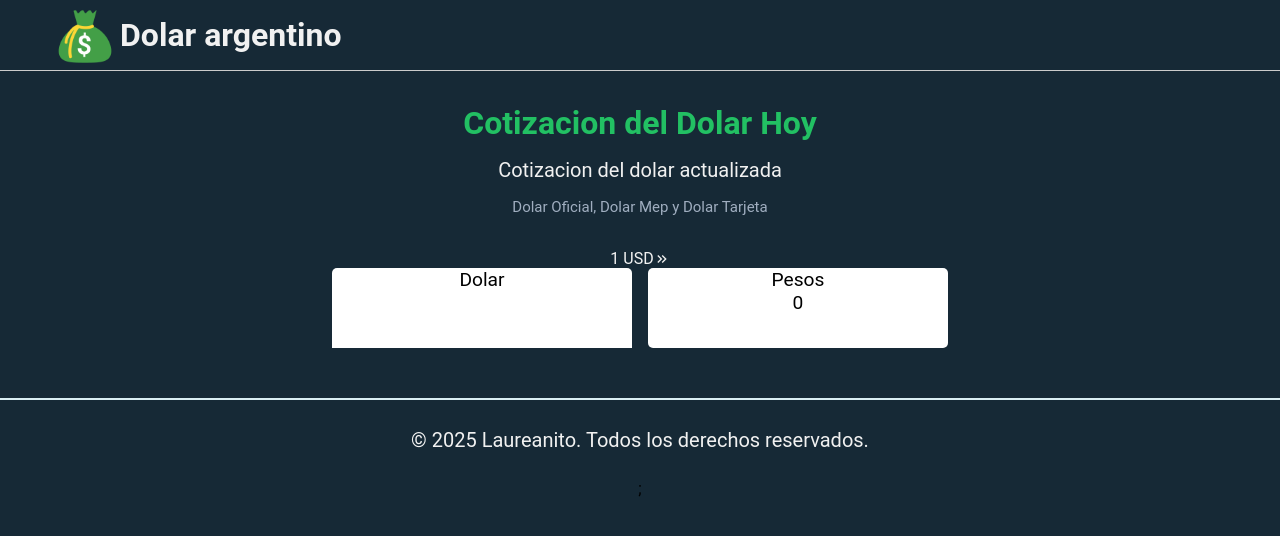
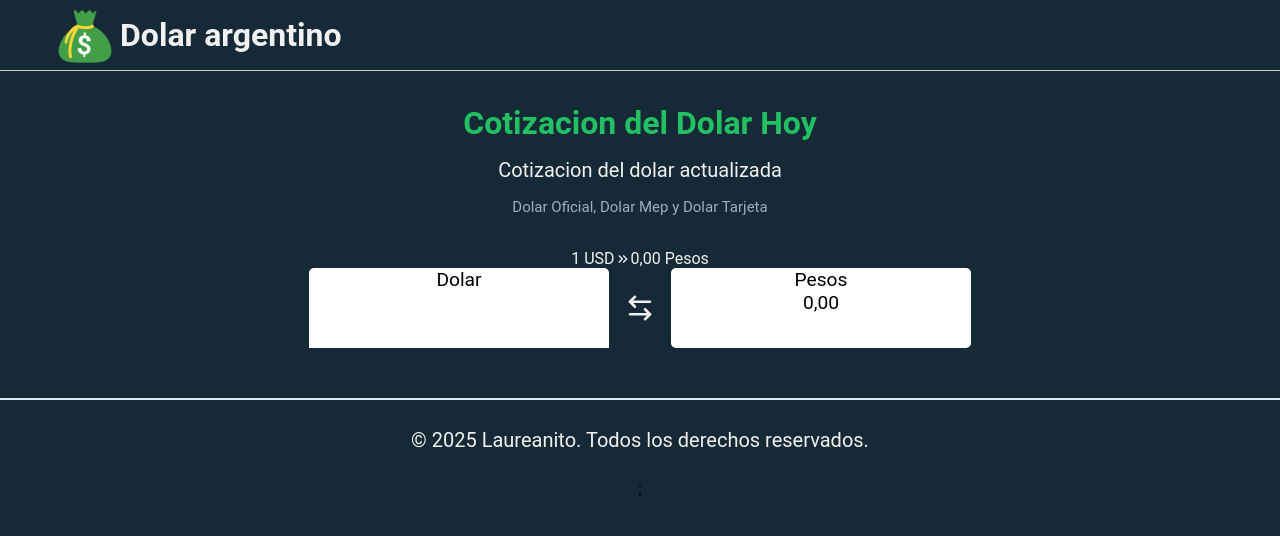
Before and after one commit to laureanojuarez/dolarcito-api, a React (Vite) app: page / in a window 1280 px wide. Shown: the top 536 px of the page. Built offline with nearby package versions, Linux system fonts and the light colour scheme; no server answers.

Commit message:
Solucione algunos bugs y implemente la funcion de exchange de pesos a dolar y de dolar a pesos

```diff
--- a/src/components/Calculadora/Calculadora.jsx
+++ b/src/components/Calculadora/Calculadora.jsx
@@ -2,6 +2,7 @@ import {MdOutlineKeyboardDoubleArrowRight} from "react-icons/md";
 import {
   CalculadoraContainer,
   CotizacionActual,
+  ExchangeIcon,
   InputDiv,
 } from "./calculadora-styles";
 import {useState, useContext} from "react";
@@ -11,6 +12,10 @@ export const Calculadora = () => {
   const dolares = useContext(DolarContext);
   const [inputValue, setInputValue] = useState("");
   const [calculo, setCalculo] = useState(0);
+  const [isDolarToPeso, setIsDolarToPeso] = useState(true);
+
+  const dolarOficial =
+    dolares.find((dolar) => dolar.casa === "oficial")?.venta || 0;
 
   const handleInputChange = (e) => {
     const value = e.target.value;
@@ -20,32 +25,55 @@ export const Calculadora = () => {
 
   const handleCalculo = (value) => {
     if (value) {
-      const dolarPrice = dolares.find(
-        (dolar) => dolar.casa === "oficial"
-      ).venta;
-      setCalculo(value * dolarPrice);
+      if (isDolarToPeso) {
+        setCalculo(value * dolarOficial.toFixed(2));
+      } else {
+        setCalculo(value / dolarOficial.toFixed(2));
+      }
     } else {
       setCalculo(0);
     }
   };
 
+  const handleExchange = () => {
+    setIsDolarToPeso(!isDolarToPeso);
+    handleCalculo(inputValue);
+  };
+
+  const formatNumber = (number) => {
+    return Number(number).toLocaleString("es-AR", {
+      minimumFractionDigits: 2,
+      maximumFractionDigits: 2,
+    });
+  };
+
   return (
     <CalculadoraContainer>
       <CotizacionActual>
-        <span>1 USD</span>
+        <span>
+          {isDolarToPeso ? "1 USD" : `${formatNumber(dolarOficial)} Pesos`}
+        </span>
         <MdOutlineKeyboardDoubleArrowRight />
-        <span>{dolares.find((dolar) => dolar.casa === "oficial")?.venta}</span>
+        <span>
+          {isDolarToPeso ? `${formatNumber(dolarOficial)} Pesos` : "1 USD"}
+        </span>
       </CotizacionActual>
 
       <CotizacionActual style={{gap: "1rem"}}>
         <InputDiv>
-          <p>Dolar</p>
+          <p>{isDolarToPeso ? "Dolar" : "Pesos"}</p>
           <input type="text" value={inputValue} onChange={handleInputChange} />
         </InputDiv>
+        <ExchangeIcon
+          size={"30px"}
+          cursor={"pointer"}
+          onClick={handleExchange}
+          order={2}
+        />
 
         <InputDiv>
-          <p>Pesos</p>
-          <p>{calculo}</p>
+          <p>{isDolarToPeso ? "Pesos" : "Dolar"}</p>
+          <p>{formatNumber(calculo)}</p>
         </InputDiv>
       </CotizacionActual>
     </CalculadoraContainer>
--- a/src/components/Calculadora/calculadora-styles.js
+++ b/src/components/Calculadora/calculadora-styles.js
@@ -1,4 +1,5 @@
 import styled from "styled-components";
+import {LuArrowLeftRight} from "react-icons/lu";
 
 export const CalculadoraContainer = styled.section`
   display: flex;
@@ -43,3 +44,7 @@ export const InputDiv = styled.div`
   @media (max-width: 768px) {
   }
 `;
+
+export const ExchangeIcon = styled(LuArrowLeftRight)`
+  cursor: pointer;
+`;
```
